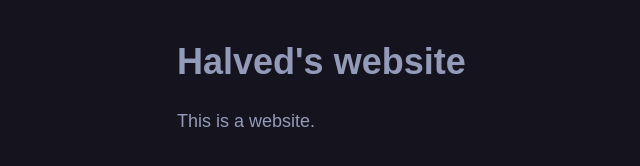
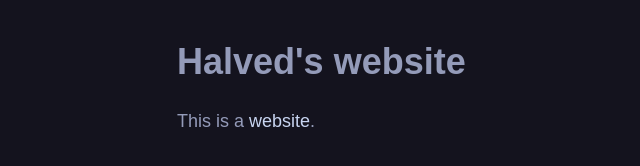
Before and after one commit to malpeser/pages, a plain HTML site: page index.html in a window 1280 px wide. Shown: the full height of the page, 138-778 px from the left. Drawn offline with Linux system fonts and the light colour scheme; a web font is replaced by a local one.

Commit message:
Update index.html

```diff
--- a/index.html
+++ b/index.html
@@ -11,6 +11,6 @@
     <header>
       <h1>Halved's website</h1>
     </header>
-    <p>This is a website.</p>
+    <p>This is a <bold>website</bold>.</p>
   </body>
 </html>
```
